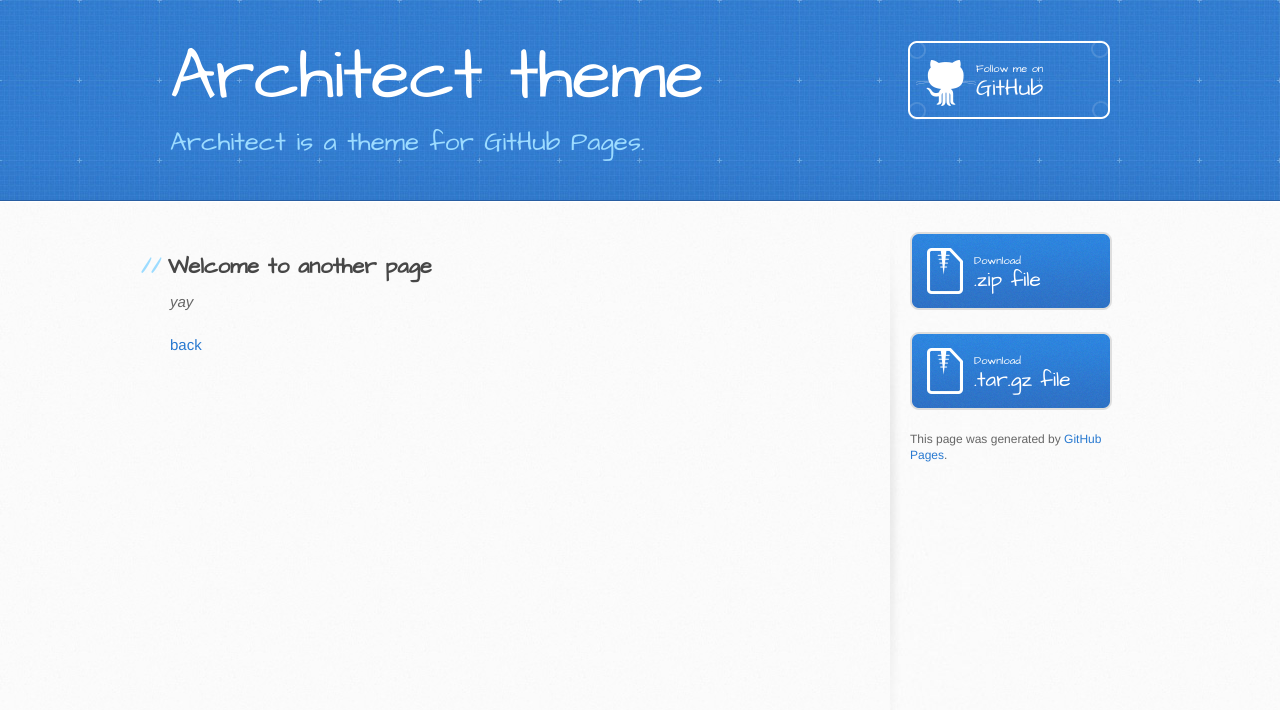
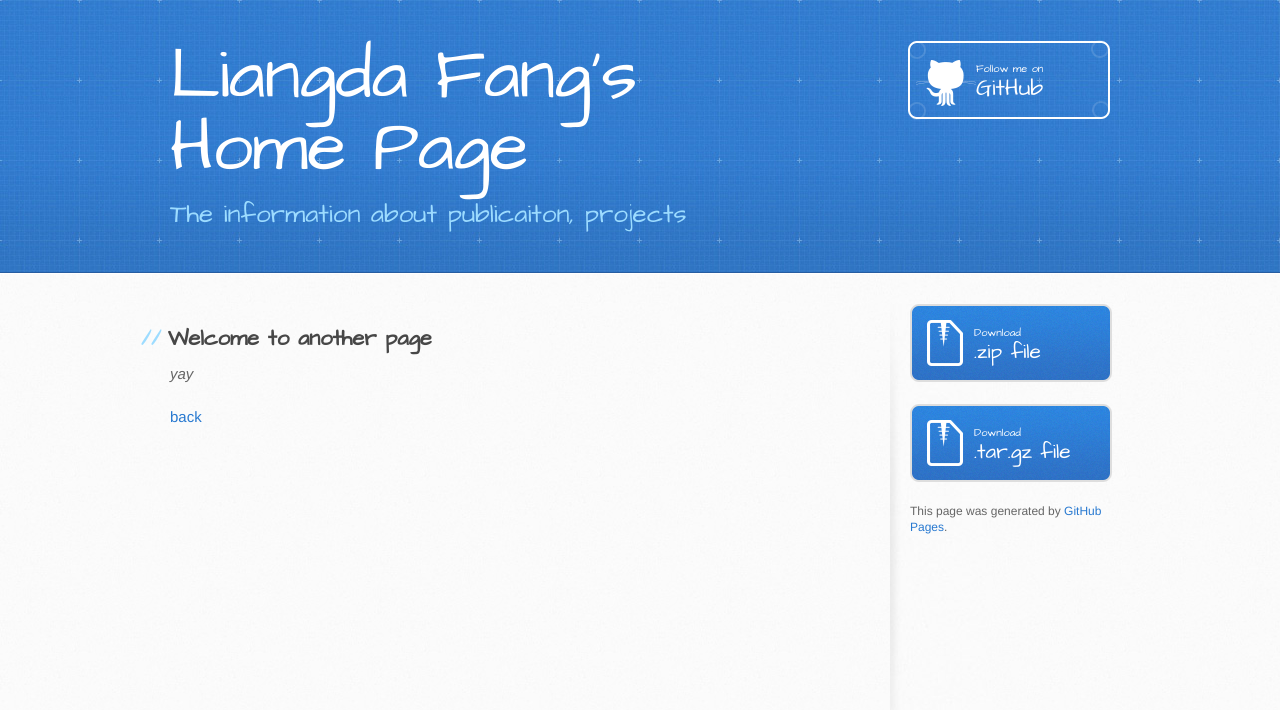
Before and after one commit to fangld/fangld.github.io, a Jekyll site: the page built from another-page.md, in a window 1280 px wide. Shown: the top 710 px of the page. Built offline with Jekyll 4.4.1, drawn with Linux system fonts in a browser that asks for light colours; our own code applies the rules of GitHub Pages for plain Markdown files.

Commit message:
Update _config.yml

```diff
--- a/_config.yml
+++ b/_config.yml
@@ -1,5 +1,5 @@
-title: Architect theme
-description: Architect is a theme for GitHub Pages.
+title: Liangda Fang's Home Page
+description: The information about publicaiton, projects
 show_downloads: true
 google_analytics:
 theme: jekyll-theme-architect
```
